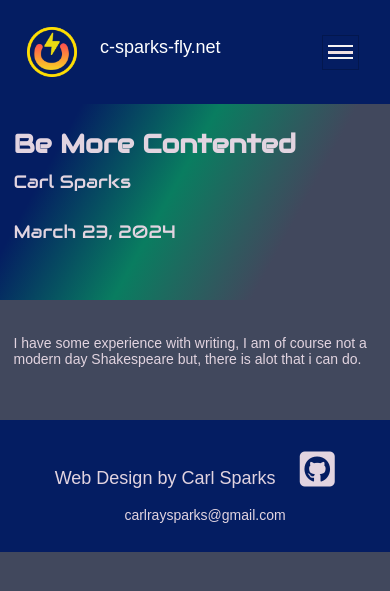
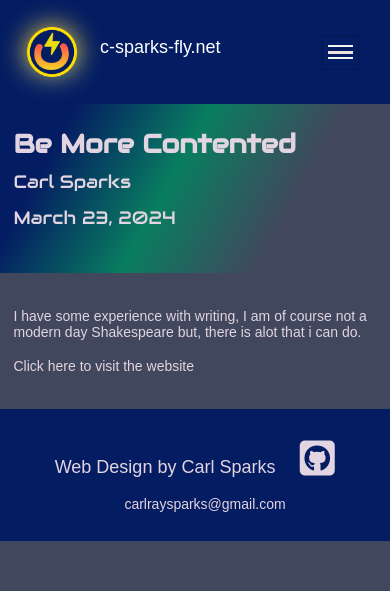
Before and after one commit to Sparkeeee/carls-portfolio, a Django app: a page that uses main/templates/main/blog-detail.html in a window 390 px wide. Shown: the top 591 px of the page. Run offline with Django 5.2, Linux system fonts and the light colour scheme; data comes from the database, SQL or seed files in the repository; both versions use the stored data as it was after the commit; some libraries are stand-ins or nearby versions; some web fonts are replaced.

Commit message:
aligninged pages and styled logo on small screens

```diff
--- a/main/templates/main/blog-detail.html
+++ b/main/templates/main/blog-detail.html
@@ -37,18 +37,18 @@ Start Content
       <div class="row g-4 g-md-3  align-items-center">
         <div class="col-md-6">
           <div class="bannerContent">
-            <h1 class="xlTitle pb-md-3">{{object.name|title}}</h1>
+            <h1 class="xlTitle">{{object.name|title}}</h1>
           </div>
         </div>
       </div>
       <div class="row">
         <div class="col-md-auto">
           <div class="authorCol">
-            <h4 class="smTitle pb-3">{{object.author|title}}</h4>
+            <h4 class="smTitle pb-1">{{object.author|title}}</h4>
           </div>
         </div>
         <div class="col-md">
-          <h4 class="smTitle pb-3">{{object.timestamp.date}}</h4>
+          <h4 class="smTitle pb-1">{{object.timestamp.date}}</h4>
         </div>
       </div>
     </div>
@@ -58,10 +58,20 @@ Start Content
 <section>
   <div class="sectionSpaceSm">
     <div class="container">
-      {{object.body|safe}}
+      <!-- Render the main text of the blog -->
+      {{ object.body|safe }}
+    </div>
+    <div class="container">
+      <!-- Render the URLField as a clickable link -->
+      <div class="row">
+        <div class="col">
+          <a href="{{ object.url }}">Click here to visit the website</a>
+        </div>
+      </div>
     </div>
   </div>
 </section>
+
 
 {% endblock %}
 <!-- ================================
--- a/main/templates/main/index.html
+++ b/main/templates/main/index.html
@@ -157,7 +157,7 @@ Start Content
         </div>
         {% for p in portfolio %}
         {% if p.is_active %}
-        <div class="portfolioCard">
+        <div class="portfolioCard text-center">
           <div class="row g-4 align-items-center">
             <div class="col-md-auto">
               <div class="portfolioImgCol">
--- a/main/urls.py
+++ b/main/urls.py
@@ -1,6 +1,6 @@
 from django.urls import path, include
 from . import views
-from .views import PortfolioCreateView, portfolio_update_view, PortfolioDeleteView, PortfolioDataView
+from .views import PortfolioCreateView, portfolio_update_view, PortfolioDeleteView, PortfolioDataView, PortfolioDetailView
 from .views import dashboard_view
 from .views import custom_login
 
--- a/main/views.py
+++ b/main/views.py
@@ -113,7 +113,7 @@ class PortfolioDataView(View):
             'body': portfolio.body,
             'url': portfolio.url,
 
-            # Include other fields as necessary
+
         }
         return JsonResponse(data)
 
@@ -124,6 +124,7 @@ class PortfolioDeleteView(LoginRequiredMixin, DeleteView):
 class PortfolioDetailView(DetailView):
     model = Portfolio
     template_name = "main/portfolio-detail.html"
+    fields = ['name', 'description', 'body', 'url', 'image']
 
 class BlogView(ListView):
     model = Blog
--- a/static/css/style.css
+++ b/static/css/style.css
@@ -929,14 +930,3 @@ input[type=text], input[type=email], select, textarea {
   margin-bottom: 16px;
   resize: vertical
 }
-
-@media screen and (max-width: 770px) {
-.solar-card::after {
-  display:none;
-}
-
-/* .media-flex{
-  display: flex;
-  justify-content: space-between;
-} */
-}
```
Also changed, not shown: other parts of static/css/style.css (+21 -20 lines), db.sqlite3, 2 other files.
